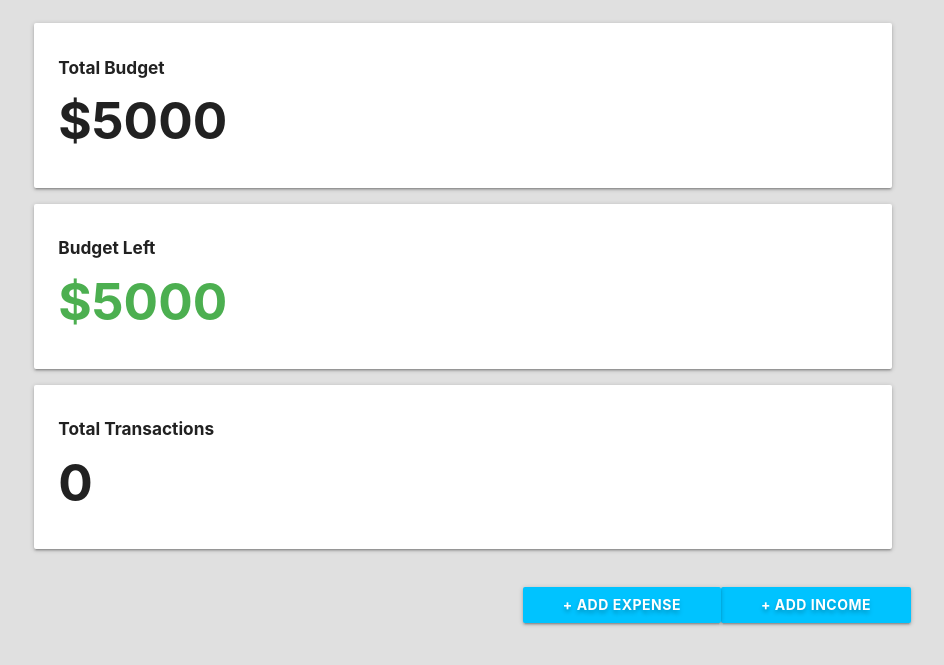
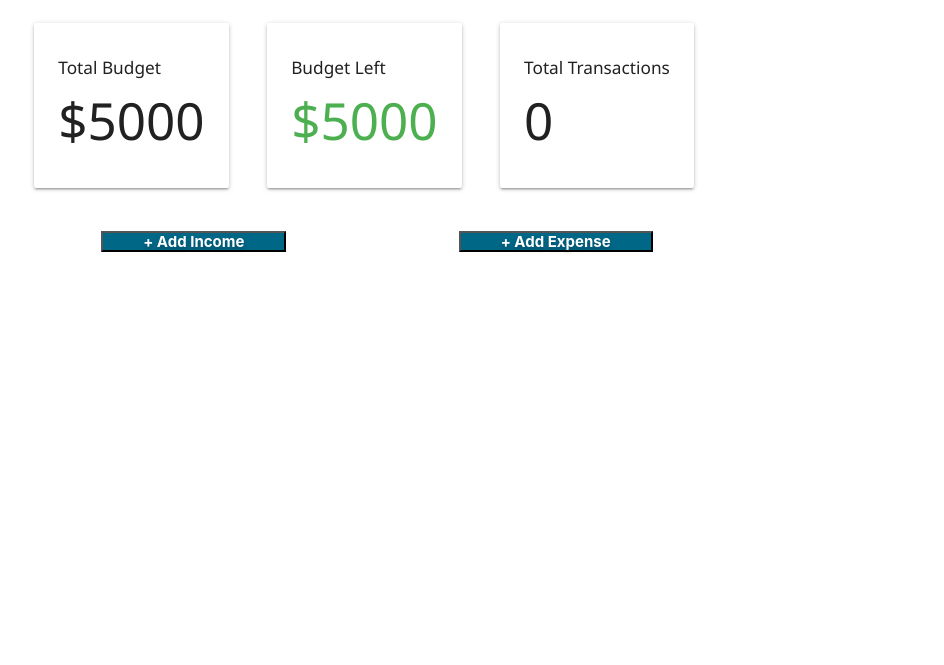
Before and after one commit to bestepha83/Budgeting-App, a Django app: a page that uses budget/templates/budget/base.html in a window 1280 px wide. Shown: the top 665 px of the page, without its empty margins (177-1121 px from the left). Run offline with Django 3.2, Linux system fonts and the light colour scheme; data comes from the database, SQL or seed files in the repository; both versions use the stored data as it was after the commit.

Commit message:
fix style bug

```diff
--- a/budget/static/css/styles.css
+++ b/budget/static/css/main.css
@@ -1,17 +1,17 @@
 
 
-html {
-    background-color: #E0E0E0;
+* {
+    box-sizing: border-box;
+    margin: 0;
+    padding: 0;
+    font-family: 'Segoe UI', Tahoma, Geneva, Verdana, sans-serif;
 }
 
-.bold {
-    font-weight: bold;
+h1 {
+    font-size: 3rem;
 }
 
-.row {
-    margin: 0!important;
-}
-
+/* No Accounts */
 .noproject-wrapper {
     margin-top: 250px;
     padding: 80px 0px;
@@ -22,6 +22,12 @@
     padding: 10px;
     margin-bottom: 50px;
 }
+
+/* Accounts */
+
+
+
+
 
 .section-stats .card-panel {
     margin: 8px;
@@ -39,13 +45,27 @@
 }
 
 
-/* Project Detail */
+/* Profile */
 
-.section-expenses button {
+.section-expenses {
+    width: 100%;
+    display: flex;
+    flex-direction: column;
+}
+
+.section-expenses .row {
+    width: 100%;
+    display: flex;
+    justify-content: space-around;
+    align-items: center;
+}
+
+.section-expenses .row button {
+    color: white;
     padding: 0px 40px;
     font-weight: bold;
     text-shadow: 0px 3px 4px rgba(0,0,0, 0.25);
-    background-color: rgb(0, 195, 255);
+    background-color: rgb(0, 103, 135);
 }
 
 .section-expenses .expense {
@@ -59,7 +79,7 @@
 }
 
 .section-expenses li:nth-child(even) .expense {
-    background-color: rgb(205, 205, 205);
+    background-color: rgb(255, 255, 255);
 }
 
 .section-expenses .close-icon:hover {
--- a/budget/templates/budget/base.html
+++ b/budget/templates/budget/base.html
@@ -7,7 +7,7 @@
     <meta name="viewport" content="width=device-width, initial-scale=1.0">
     <title>Document</title>
 
-    <link rel="stylesheet" href="{% static 'css/styles.css' %}" >
+    <link rel="stylesheet" href="{% static 'css/main.css' %}" >
     <link rel="stylesheet" href="https://cdnjs.cloudflare.com/ajax/libs/materialize/1.0.0/css/materialize.min.css">
     <script src = "https://cdnjs.cloudflare.com/ajax/libs/materialize/1.0.0-beta/js/materialize.min.js"></script>
 </head>
--- a/budget/templates/budget/profile.html
+++ b/budget/templates/budget/profile.html
@@ -4,13 +4,13 @@
 <div class = "container">
     <section class="section section-stats">
         <div class = "row">
-            <div class = "col s12 m12 14">
+            <div class = "col">
                 <div class = "card-panel">
                     <h6 class = "bold">Total Budget</h6>
                     <h1 class = "bold">${{ project.budget }}</h1>
                 </div>
             </div>
-            <div class = "col s12 m12 14">
+            <div class = "col">
                 <div class = "card-panel">
                     <h6 class = "bold">Budget Left</h6>
                     {% if project.budget_left > 0 %}
@@ -22,7 +22,7 @@
                     {% endif %}
                 </div>
             </div>
-            <div class = "col s12 m12 14">
+            <div class = "col">
                 <div class = "card-panel">
                     <h6 class = "bold">Total Transactions</h6>
                     <h1 class = "bold">{{ project.total_transactions }}</h1>
@@ -31,15 +31,15 @@
         </div>
     </section>
 
-    <section class = "section section-expenses">
+    <section class = "section-expenses">
         <div class="row">
-            <button class="btn waves-effect right modal-trigger" id = "expense-trigger" href = "#expenseModal" onClick="incomeFunction()">+ Add Income</button>
-            <button class="btn waves-effect right modal-trigger" id = "expense-trigger" href = "#expenseModal" onClick="expenseFunction()">+ Add Expense</button>
+            <button class="modal-trigger" id = "expense-trigger" href = "#expenseModal" onClick="incomeFunction()">+ Add Income</button>
+            <button class="modal-trigger" id = "expense-trigger" href = "#expenseModal" onClick="expenseFunction()">+ Add Expense</button>
         </div>
         <ul class="z-depth-1">
             {% for expense in expense_list %}
             <li>
-                <div class="card-panel z-depth-0 expense">
+                <div class="card-panel expense">
                     <div class="row">
                         <div class="col 16">
                             <span class="title">{{ expense.title }}</span>
```
Also changed, not shown: db.sqlite3.
